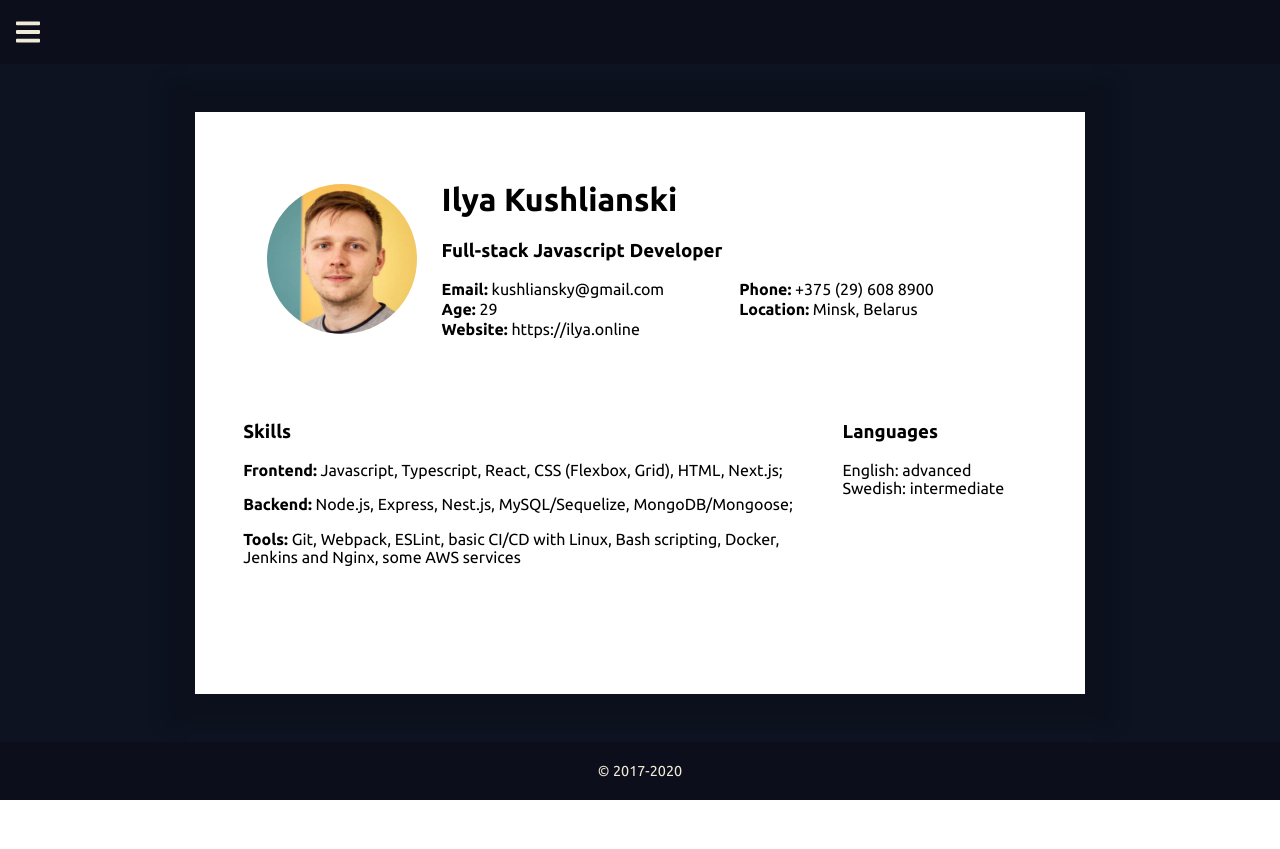
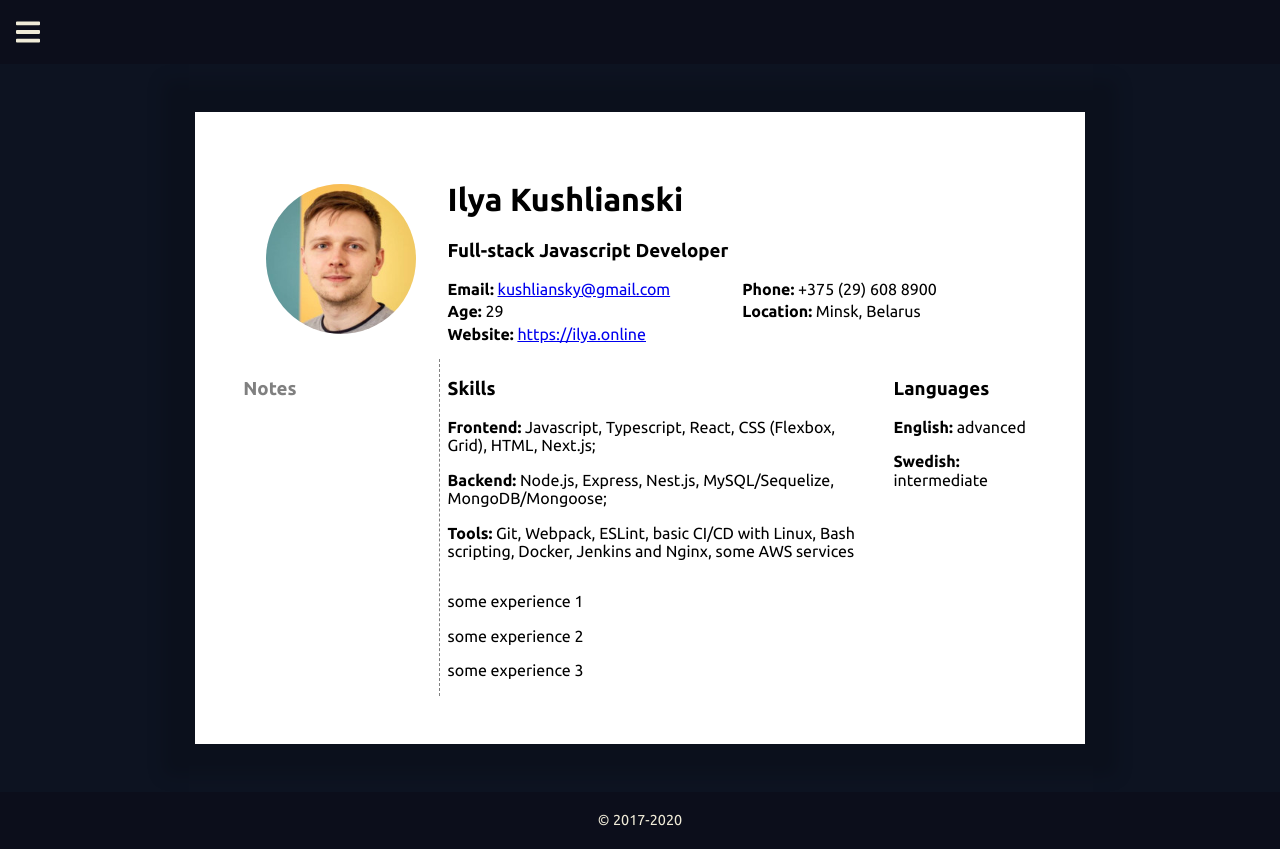
Before and after one commit to ikushlianski/ilya-online-nextjs, a Next.js app: page /cv in a window 1280 px wide. Before the commit the page ends 800 px from the top, so only its background shows below. Built offline with nearby package versions, Linux system fonts and the light colour scheme.

Commit message:
Add optional gutter to CV

```diff
--- a/src/components/ExperienceYears.scss
+++ b/src/components/ExperienceYears.scss
@@ -1,4 +1,10 @@
 @import "../styles/styles";
+
+.Experience {
+  display: grid;
+  grid-template-columns: repeat(auto-fit, minmax(300px, 1fr));
+  grid-gap: $padding-margin-big;
+}
 
 .Experience__Number {
   &--big {
--- a/src/components/MyTopSkills.scss
+++ b/src/components/MyTopSkills.scss
@@ -3,8 +3,9 @@
 .MySkills__SkillsList {
   display: grid;
   grid-gap: 2rem;
-  grid-template-columns: repeat(auto-fit, minmax(150px, 1fr));
+  grid-template-columns: repeat(auto-fit, minmax(150px, 250px));
   padding: $padding-margin-giant;
+  justify-content: center;
 }
 
 .MySkills__Loading, .MySkills__Error, .MySkills__NotFound {
--- a/src/pages/cv/CVPage.scss
+++ b/src/pages/cv/CVPage.scss
@@ -22,12 +22,9 @@
 }
 
 .CVPage__Sheet {
-  @media (max-width: $screen-medium) {
-    display: none;
-  }
-
   @media all {
     display: grid;
+    grid-gap: $padding-margin-normal;
     background: white;
     width: 21cm;
     //height: 29.7cm;
@@ -37,10 +34,19 @@
     box-shadow: 0 0 1rem 2rem #00000026;
   }
 
+  @media (max-width: $screen-medium) {
+    display: none;
+  }
+
   @media print {
+    display: grid;
     margin: 0;
-    padding: 0;
+    padding: 2rem 0 2rem 2rem;
     box-shadow: none;
+    a {
+      text-decoration: none;
+      color: initial;
+    }
   }
 }
 
@@ -48,6 +54,7 @@
   &__MainInfo {
     display: grid;
     grid-template-columns: 1fr 3fr;
+    grid-gap: $padding-margin-small;
   }
 
   &__Photo {
@@ -65,7 +72,7 @@
   &__Contacts {
     display: grid;
     grid-template-columns: repeat(2, 1fr);
-    grid-row-gap: $padding-margin-tiny;
+    grid-row-gap: 0.25rem;
   }
 
   &__TechStackInfo {
@@ -73,4 +80,19 @@
     grid-template-columns: 3fr 1fr;
     grid-column-gap: $padding-margin-normal;
   }
+
+  &__Gutter {
+    color: gray;
+    border-right: 1px dashed gray;
+  }
+
+  &__Body {
+    display: grid;
+    grid-template-columns: 0 1fr;
+
+    &--withGutter {
+      grid-template-columns: 1fr 3fr;
+      grid-gap: $padding-margin-small;
+    }
+  }
 }
--- a/src/pages/cv/index.js
+++ b/src/pages/cv/index.js
@@ -5,7 +5,10 @@ import { Layout } from '../../components/Layout';
 
 import './CVPage.scss';
 
-const CVPage = () => (
+const CVPage = () => {
+  const hasGutter = true;
+
+  return (
     <Layout
       title="Ilya Kushlianski - CV"
       description="Printable CV of Ilya Kushlianski, full-stack Javascript developer."
@@ -29,7 +32,10 @@ const CVPage = () => (
               <h3 className="CVPage__Title">Full-stack Javascript Developer</h3>
               <div className="CVPage__Contacts">
                 <div className="CVPage__Email">
-                <b>Email:</b> kushliansky@gmail.com
+                  <b>Email:</b>{' '}
+                  <a href="mailto:kushliansky@gmail.com">
+                    kushliansky@gmail.com
+                  </a>
                 </div>
                 <div className="CVPage__Phone">
                   <b>Phone:</b> +375 (29) 608 8900
@@ -41,36 +47,62 @@ const CVPage = () => (
                   <b>Location:</b> Minsk, Belarus
                 </div>
                 <div className="CVPage__Website">
-                <b>Website:</b> https://ilya.online
+                  <b>Website:</b>{' '}
+                  <a href="https://ilya.online">https://ilya.online</a>
                 </div>
               </div>
             </div>
           </div>
+          <div
+            className={`CVPage__Body ${
+              hasGutter ? 'CVPage__Body--withGutter' : ''
+            }`}
+          >
+            <div
+              className="CVPage__Gutter"
+              style={{ visibility: hasGutter ? 'visible' : 'hidden' }}
+            >
+              <h3>Notes</h3>
+            </div>
+            <div className="CVPage__BodyContent">
               <div className="CVPage__TechStackInfo">
                 <div className="CVPage__SkillsList">
                   <h3>Skills</h3>
                   <p>
-              <b>Frontend:</b> Javascript, Typescript, React, CSS (Flexbox,
-              Grid), HTML, Next.js;
+                    <b>Frontend:</b> Javascript, Typescript, React, CSS
+                    (Flexbox, Grid), HTML, Next.js;
                   </p>
                   <p>
                     <b>Backend:</b> Node.js, Express, Nest.js, MySQL/Sequelize,
                     MongoDB/Mongoose;
                   </p>
                   <p>
-              <b>Tools:</b> Git, Webpack, ESLint, basic CI/CD with Linux, Bash
-              scripting, Docker, Jenkins and Nginx, some AWS services
+                    <b>Tools:</b> Git, Webpack, ESLint, basic CI/CD with Linux,
+                    Bash scripting, Docker, Jenkins and Nginx, some AWS services
                   </p>
                 </div>
                 <div className="CVPage__Languages">
                   <h3>Languages</h3>
-            <div>English: advanced</div>
-            <div>Swedish: intermediate</div>
+                  <p>
+                    <b>English:</b> advanced
+                  </p>
+                  <p>
+                    <b>Swedish:</b> intermediate
+                  </p>
+                </div>
+              </div>
+
+              <div className="CVPage__Experience">
+                <p>some experience 1</p>
+                <p>some experience 2</p>
+                <p>some experience 3</p>
+              </div>
             </div>
           </div>
         </div>
       </div>
     </Layout>
   );
+};
 
 export default CVPage;
--- a/src/styles/styles.scss
+++ b/src/styles/styles.scss
@@ -66,8 +66,8 @@ $padding-margin-giant: 3rem;
   Breakpoints
  */
 $screen-tiny: 480px;
-$screen-medium: 768px;
-$screen-large: 1024px;
+$screen-medium: 991px;
+$screen-large: 1200px;
 
 @mixin noPrint {
   @media print {
```
Also changed, not shown: src/components/CV/index.js (added). Lines whose indentation alone changed are shown as unchanged.
